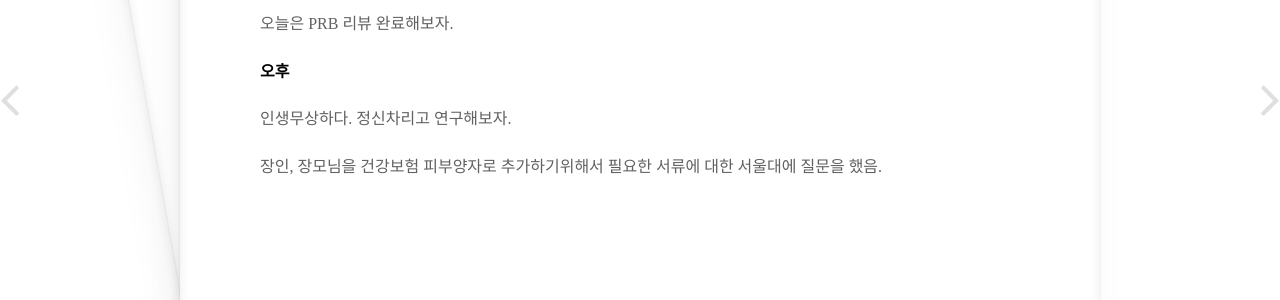
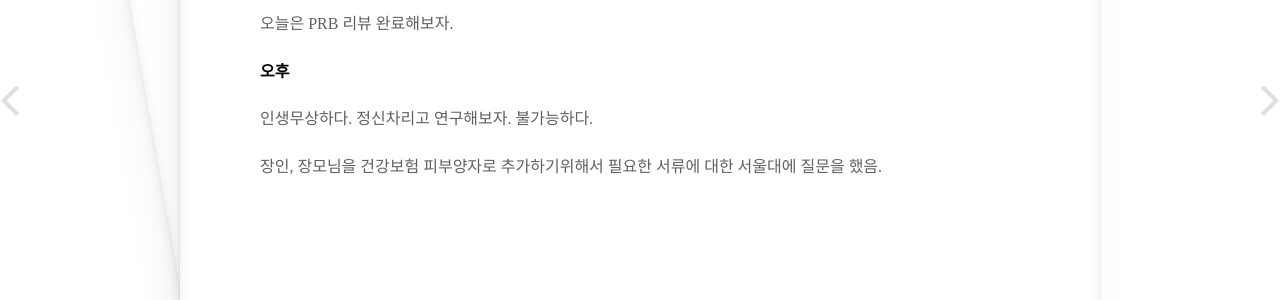
Before and after one commit to jinhong-park/journal, a Jekyll site: the page built from _posts/5_May/2021-05-02-May2nd.md, in a window 1280 px wide. Shown: the part 425-725 px from the top of the page. Built offline with Jekyll 4.4.1, drawn with Linux system fonts in a browser that asks for light colours.

Commit message:
“update”

```diff
--- a/_posts/5_May/2021-05-02-May2nd.md
+++ b/_posts/5_May/2021-05-02-May2nd.md
@@ -20,7 +20,7 @@ excerpt: ""
 
 <strong>오후</strong>
 
-인생무상하다. 정신차리고 연구해보자.
+인생무상하다. 정신차리고 연구해보자. 불가능하다.
 
 
 장인, 장모님을 건강보험 피부양자로 추가하기위해서 필요한 서류에 대한 서울대에 질문을 했음.
```
